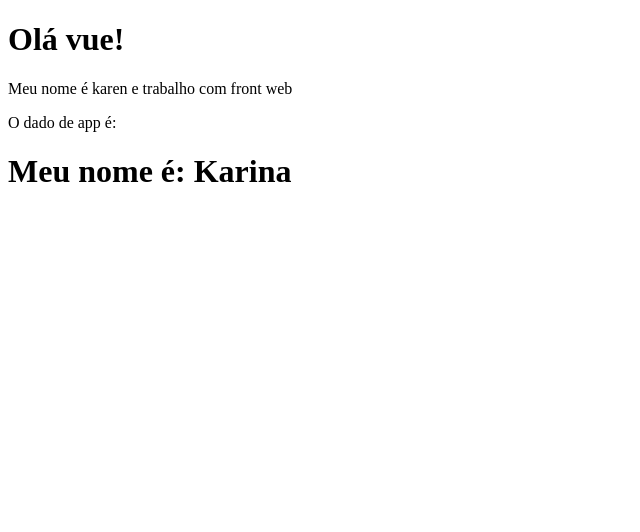
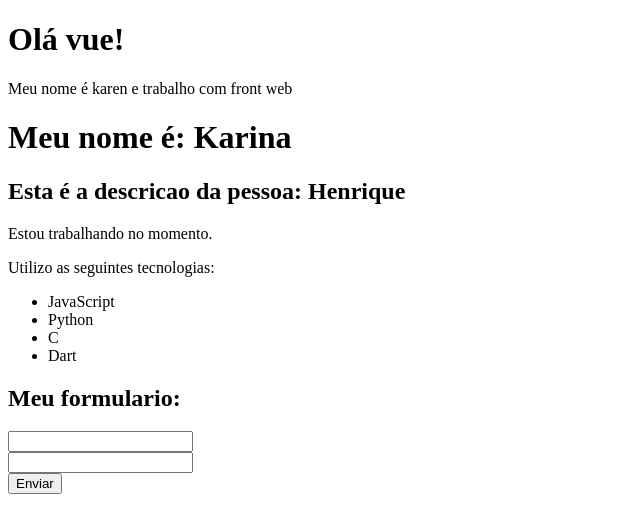
Before and after one commit to srtapacheco/PrimeiroProjetoVue, a Vue app in the folder 2_projeto_vue/: page / in a window 1280 px wide. Shown: the top 532 px of the page, without its empty margins (0-640 px from the left). Built offline with nearby package versions, Linux system fonts and the light colour scheme.

Commit message:
Aula 8 - Hierarquia de componentes - Criacao de um formulario que reutiliza componentes já criados, aumentando a complexidade da arvore de componentes.

```diff
--- a/2_projeto_vue/src/App.vue
+++ b/2_projeto_vue/src/App.vue
@@ -1,8 +1,9 @@
 <template>
   <div>
     <PrimeiroComponente> </PrimeiroComponente>
-    <p> O dado de app é: {{testando}}</p>
     <LifeCycle></LifeCycle>
+    <Pessoa></Pessoa>
+    <Form></Form>
   </div>
 
 </template>
@@ -11,11 +12,15 @@
 <script>
   import PrimeiroComponente from "@/components/PrimeiroComponente.vue";
   import LifeCycle from "@/components/LifeCycle.vue";
+  import Pessoa from "@/components/Pessoa.vue";
+  import Form from "@/components/Form.vue";
   export default {
     name: 'App',
     components: {
       PrimeiroComponente,
-      LifeCycle
+      LifeCycle,
+      Pessoa,
+      Form,
     }
   }
 </script>
--- /dev/null
+++ b/2_projeto_vue/src/components/Form.vue
@@ -0,0 +1,24 @@
+<template>
+  <div>
+    <h2> Meu formulario: </h2>
+    <form action="">
+      <InputText></InputText>
+      <InputText></InputText>
+      <Submit></Submit>
+    </form>
+  </div>
+</template>
+
+<script>
+import InputText from "@/components/form/InputText.vue";
+import Submit from "@/components/form/Submit.vue";
+
+export default {
+  name: 'Form',
+  components: {
+    InputText,
+    Submit,
+  },
+}
+
+</script>
--- /dev/null
+++ b/2_projeto_vue/src/components/Info.vue
@@ -0,0 +1,24 @@
+<template>
+  <div>
+    <p> Estou trabalhando no momento.</p>
+    <p> Utilizo as seguintes tecnologias: </p>
+    <ul>
+      <li>JavaScript</li>
+      <li>Python</li>
+      <li>C</li>
+      <li>Dart</li>
+
+    </ul>
+  </div>
+</template>
+
+<script>
+export default {
+  name:'Info',
+  data(){
+    return{
+
+    }
+  }
+}
+</script>
--- /dev/null
+++ b/2_projeto_vue/src/components/Pessoa.vue
@@ -0,0 +1,22 @@
+<template>
+  <div>
+    <h2> Esta é a descricao da pessoa: {{nome}} </h2>
+    <Info></Info>
+  </div>
+
+</template>
+<script>
+  import Info from "@/components/Info.vue";
+
+  export default {
+    name: 'Pessoa',
+    components: {
+      Info
+    },
+    data(){
+      return{
+        nome: 'Henrique',
+      }
+    }
+  }
+</script>
--- /dev/null
+++ b/2_projeto_vue/src/components/form/InputText.vue
@@ -0,0 +1,13 @@
+<template>
+  <div>
+    <input type="text">
+  </div>
+
+</template>
+
+<script>
+export default {
+  name: 'InputText',
+}
+
+</script>
--- /dev/null
+++ b/2_projeto_vue/src/components/form/Submit.vue
@@ -0,0 +1,10 @@
+<template>
+  <input type="submit" value="Enviar">
+</template>
+
+<script>
+export default {
+  name: 'Submit',
+}
+
+</script>
```
